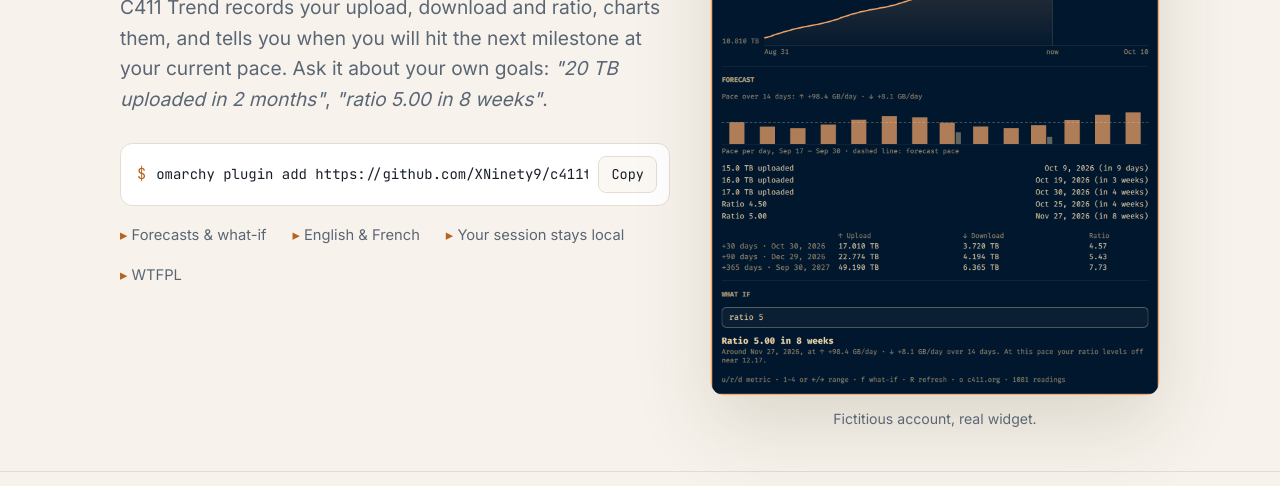
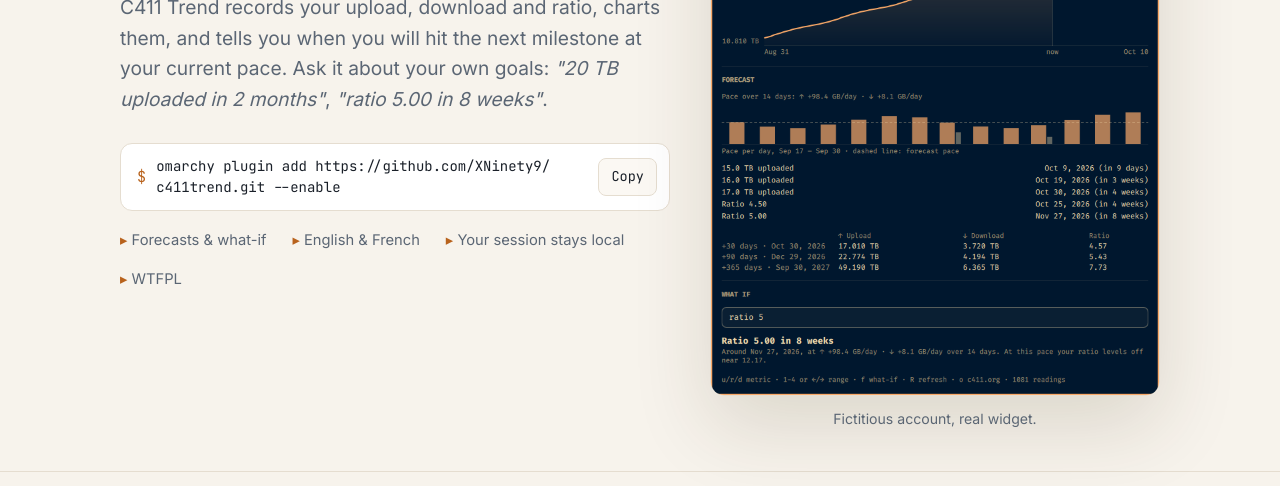
Before and after one commit to XNinety9/c411trend, a plain HTML site: page index.html in a window 1280 px wide. Shown: the part 314-800 px from the top of the page. Drawn offline with Linux system fonts and the light colour scheme.

Commit message:
Site: show the whole install command
It no longer scrolls out of its box: the command wraps, preferably after
a slash (<wbr>), and the copied text is unchanged.

```diff
--- a/index.html
+++ b/index.html
@@ -96,7 +96,9 @@
     font-family: var(--mono); font-size: .95rem; overflow: hidden;
   }
   .install .prompt { color: var(--accent); user-select: none; }
-  .install code { background: none; border: 0; padding: 0; white-space: nowrap; overflow: auto; flex: 1; }
+  /* The whole command stays visible: it wraps (preferably after a "/")
+     instead of scrolling out of its box. */
+  .install code { background: none; border: 0; padding: 0; white-space: normal; overflow-wrap: anywhere; flex: 1; min-width: 0; line-height: 1.5; }
   .install button {
     flex: none; font: inherit; font-size: .85rem; padding: 7px 12px; border-radius: 8px; cursor: pointer;
     border: 1px solid var(--line); background: var(--bg-elev); color: var(--fg);
@@ -198,7 +200,7 @@
       <p class="lede fr">C411 Trend relève ton upload, ton download et ton ratio, en trace les courbes et te dit quand tu atteindras le prochain palier à ton rythme actuel. Interroge-le sur tes propres objectifs : <em>« 20 To d'upload dans 2 mois »</em>, <em>« ratio 5,00 dans 8 semaines »</em>.</p>
       <div class="install">
         <span class="prompt">$</span>
-        <code id="cmd">omarchy plugin add https://github.com/XNinety9/c411trend.git --enable</code>
+        <code id="cmd">omarchy plugin add https://<wbr>github.com/<wbr>XNinety9/<wbr>c411trend.git --enable</code>
         <button type="button" onclick="copyCmd(this)"><span class="en">Copy</span><span class="fr">Copier</span></button>
       </div>
       <div class="hero-meta">
```
